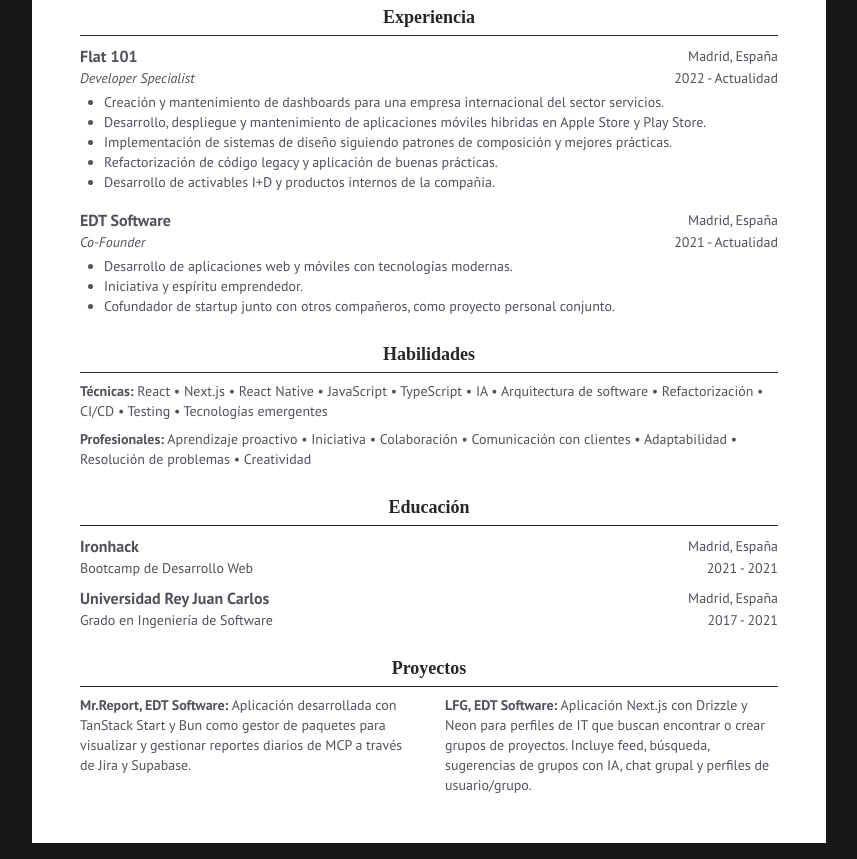
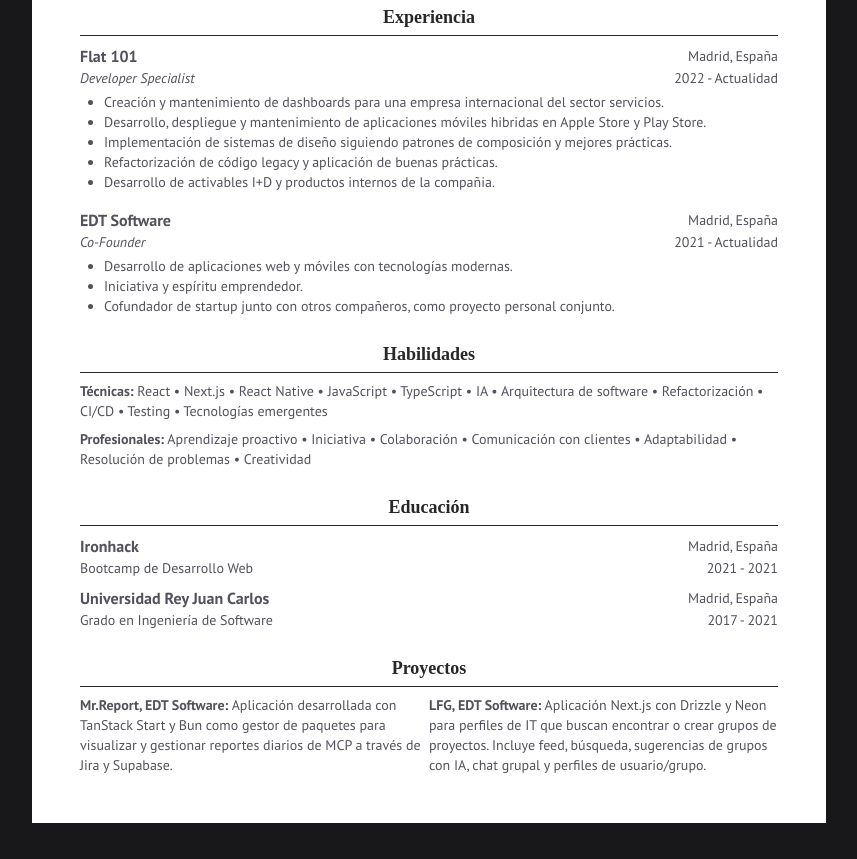
Before and after one commit to H1V35/jorge-higes-cv, a website: page src/index.html in a window 1280 px wide. Shown: the part 341-1200 px from the top of the page, without its empty margins (211-1068 px from the left). Drawn offline with Linux system fonts and the light colour scheme; a web font is replaced by a local one.

Commit message:
Update gap class in index.html for improved layout consistency

```diff
--- a/src/index.html
+++ b/src/index.html
@@ -175,7 +175,7 @@
         >
           Proyectos
         </h2>
-        <div class="flex flex-wrap gap-x-8 gap-y-2 text-sm">
+        <div class="flex flex-wrap gap-2 text-sm">
           <div class="flex-1 min-w-[180px]">
             <span class="font-semibold">Mr.Report, EDT Software:</span>
             Aplicación desarrollada con TanStack Start y Bun como gestor de
```
